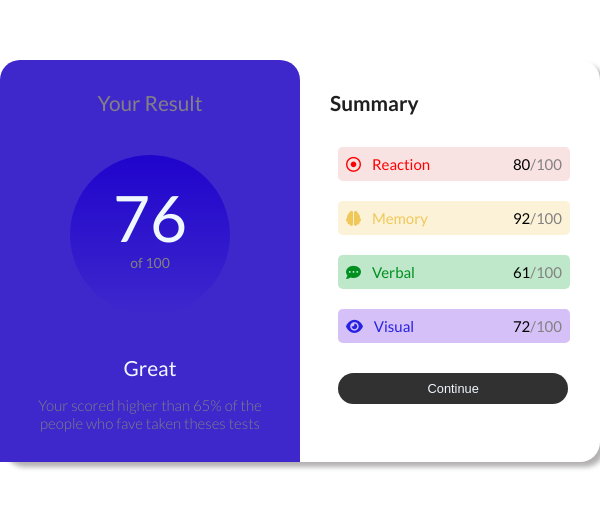
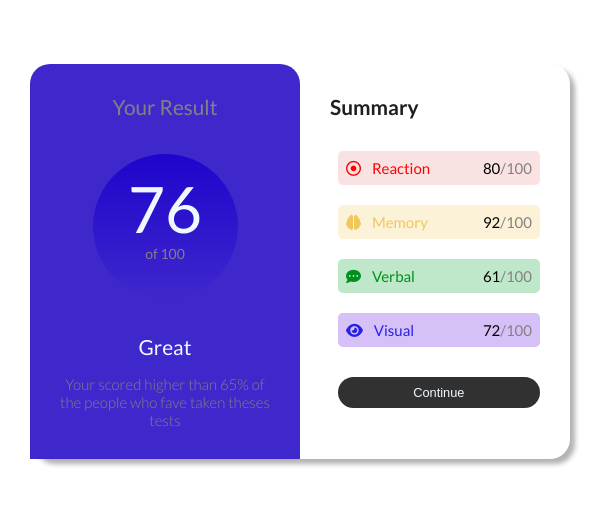
Before and after one commit to papoulov/layout1, a plain HTML site: page index.html in a window 600 px wide. Shown: the part 139-646 px from the top of the page. Drawn offline with Linux system fonts and the light colour scheme.

Commit message:
adding more feature

```diff
--- a/index.html
+++ b/index.html
@@ -18,7 +18,7 @@
           <p class="score">76<br /><span>of 100</span></p>
         </div>
         <p class="remark">Great</p>
-        <p class="remark_contain">
+        <p class="remark_text">
           Your scored higher than 65% of the people who fave taken theses tests
         </p>
       </div>
--- a/style.css
+++ b/style.css
@@ -5,9 +5,7 @@
     padding: 0;
 }
 
-/* body and container styling
-
-*/
+/* body and container styling */
 
 
 body{
@@ -22,9 +20,7 @@ body{
     /*variables*/
     --colorgrey:hsl(0, 1%, 51%);
     --colorblue: hsl(248, 67%, 48%);
-
     --colorblue: #3e28cc;
-
     --spacelarge:20px;
     --spacexlarge:30px;
     --ffregular:'Lato', Arial, Helvetica, sans-serif;
@@ -47,7 +43,6 @@ stocked on th top of each other
 */
 
 .grid_layout{
-    max-width: 600px;
     display: grid;
     box-shadow: 5px 5px 5px rgb(179, 177, 177);
     border-radius: var(--spacelarge);
@@ -59,17 +54,20 @@ stocked on th top of each other
 
 @media (min-width: 600px){
     .grid_layout{
+        max-width: 650px;
         grid-template-columns: 1fr 1fr;
     }
 }
 
+
 .result_section{
-
     color:aliceblue;
     text-align: center;
     background-color: var(--colorblue) ;
     padding: var(--spacexlarge);
     border-radius: var(--spacelarge);
+
+    /* title : Your Result*/
 
     & h1{
         font-family: var(--ffregular);
@@ -78,23 +76,29 @@ stocked on th top of each other
         color: var(--colorgrey);
     }
 
+    /* title : Great*/
     .remark{
         font-weight: 400;
         font-size: 1.3rem;
         padding-bottom: 1rem;
     }
 
-    .remark_contain{
+    /* title : Great*/
+    .remark_text{
         color:var(--colorgrey)
     }
 }
 
+/* style for screen under 600*/
 @media (max-width: 600px){
+    .grid_layout{
+        max-width:90%;
+    }
     .result_section{
-        max-width: 250px;
         border-bottom-left-radius: 0;
         border-bottom-right-radius: 0;
     }
+
 }
 
 .scorecircle{
@@ -106,9 +110,9 @@ stocked on th top of each other
     border-radius: 50%;
     aspect-ratio: 1;
     padding: var(--spacelarge);
-    margin: 40px auto;
+    margin: 35px auto;
 
-    /*inside circle*/
+    /* style only inside circle*/
     .score{
         font-weight: 500;
         font-size: 4rem;
@@ -129,7 +133,6 @@ stocked on th top of each other
 }
 .summary_section_container{
     width: 90%;
-
     padding: var(--spacexlarge);
 
     & h2{
@@ -158,7 +161,6 @@ stocked on th top of each other
 .summary_content.memory{
     background-color: rgb(252, 242, 216) ;
     .test_name{
-
         color:rgb(240, 200, 90)
     }
 }
@@ -173,11 +175,9 @@ stocked on th top of each other
 .summary_content.visual{
     background-color: rgb(213, 193, 247) ;
     .test_name{
-
         color:rgb(40, 33, 228)
     }
 }
-
 
 
 .test_score{
@@ -195,7 +195,7 @@ button{
     font-weight: 300;
     border-radius: 1rem;
     padding: 0.5rem;
-    color: aliceblue;
+    color: hsl(208, 100%, 97%);
     background-color:  rgb(50, 49, 49);
     margin: var(--spacemedium);
     margin-top: 10px;
```
